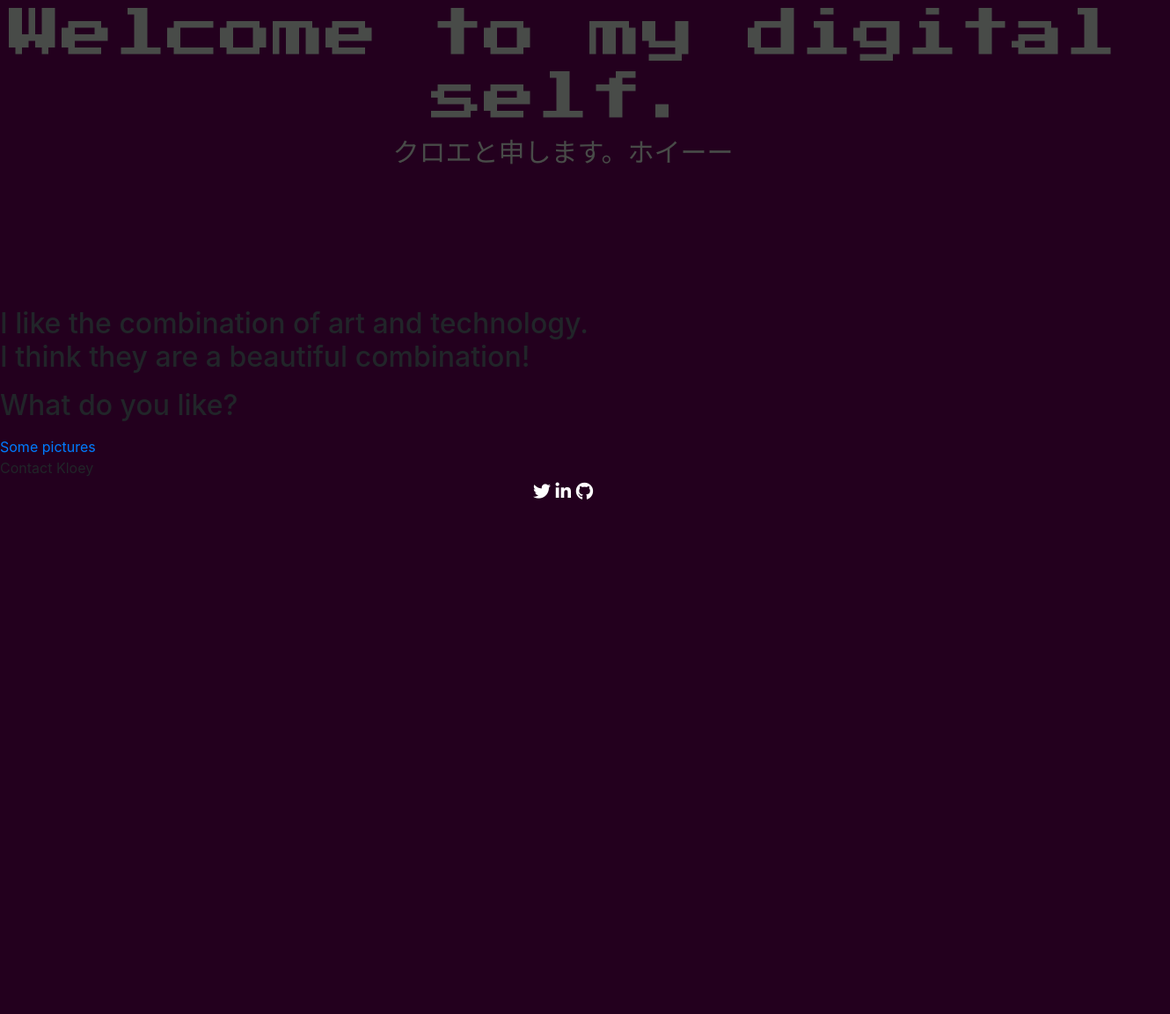
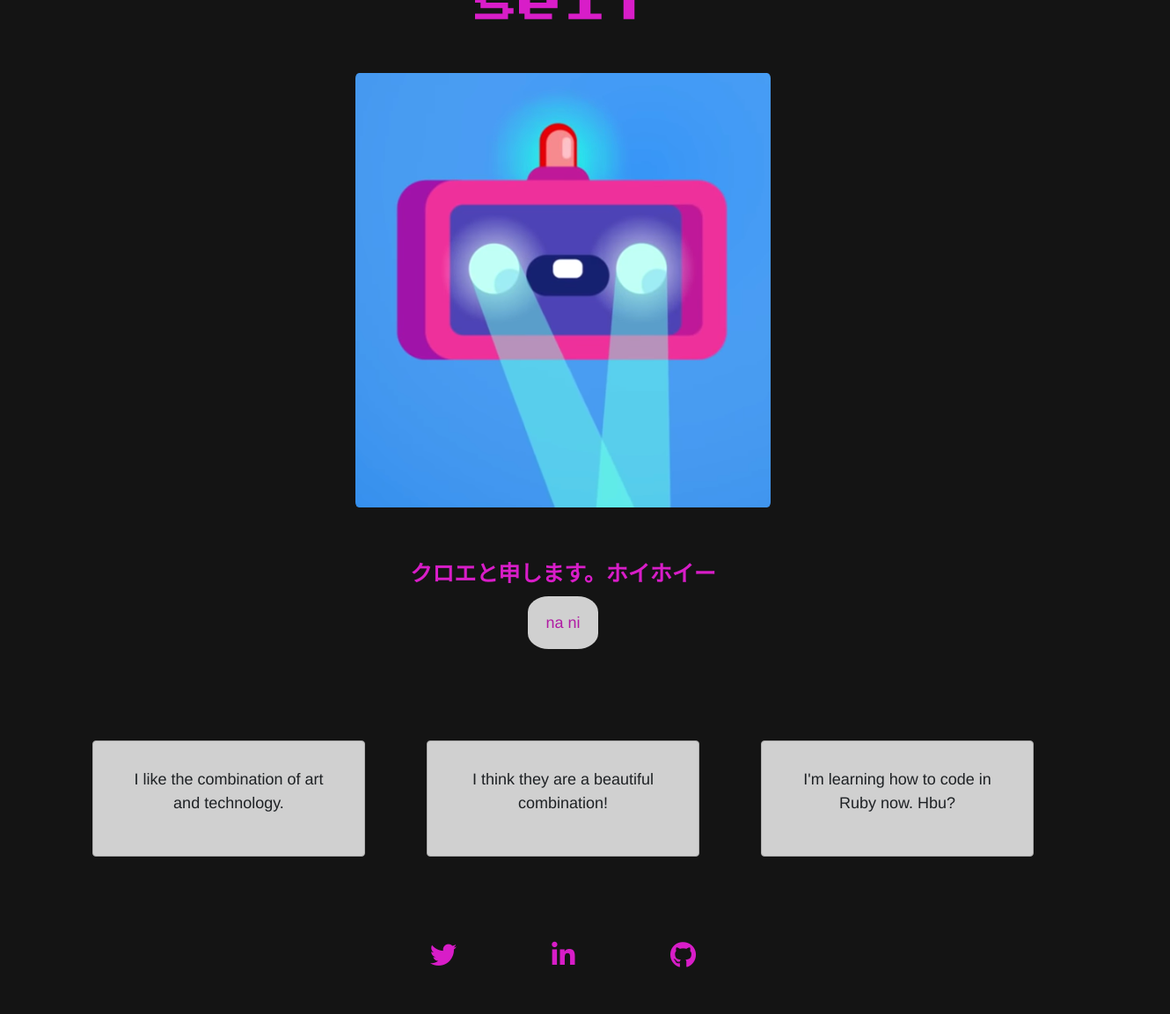
Before and after one commit to kloeyyp/profile, a plain HTML site: page index.html in a window 1280 px wide. Shown: the part 147-1300 px from the top of the page at 88% size, 1330 px wide, since content can reach past the window. Before the commit the page ends 800 px from the top, so only its background shows below. Drawn offline with nearby package versions, Linux system fonts and the light colour scheme; a web font is replaced by a local one.

Commit message:
my profile page

```diff
--- a/index.html
+++ b/index.html
@@ -5,6 +5,7 @@
   <meta charset="utf-8">
   <link rel="stylesheet" href="https://use.fontawesome.com/releases/v5.6.3/css/all.css">
   <link href="https://fonts.googleapis.com/css?family=M+PLUS+1p|Press+Start+2P|Volkhov&display=swap" rel="stylesheet">  <link rel="stylesheet" href="https://stackpath.bootstrapcdn.com/bootstrap/4.3.1/css/bootstrap.min.css" integrity="sha384-ggOyR0iXCbMQv3Xipma34MD+dH/1fQ784/j6cY/iJTQUOhcWr7x9JvoRxT2MZw1T" crossorigin="anonymous">
+  <link rel="stylesheet" href="https://stackpath.bootstrapcdn.com/bootstrap/4.3.1/css/bootstrap.min.css" integrity="sha384-ggOyR0iXCbMQv3Xipma34MD+dH/1fQ784/j6cY/iJTQUOhcWr7x9JvoRxT2MZw1T" crossorigin="anonymous">
   <link rel="icon" href="images/favicon.ico">
   <link rel="stylesheet" href="style.css">
 </head>
@@ -12,30 +13,47 @@
 <body>
 
 <div class="banner">
-    <h1>Welcome to my digital self.</h1>
-    <h3>クロエと申します。ホイーー</h3>
+  <h1>Welcome to my digital self</h1>
+      <img src="images/profile.png" alt="profile picture" class="img-circle">
+  <h3><strong>クロエと申します。ホイホイー</strong></h3>
+  <!-- <p><a href="#about" class="btn btn-primary btn-lg">What is Kloey</a></p> -->
+  <a href="#about" id="btn-blue">
+    na ni
+  </a>
+</div>
+
+  <!-- <a href="#pictures">Some pictures</a> -->
+<section id="about">
+<div class="container">
+  <div class="row">
+   <div class="col-xs-12 col-sm-6 col-md-4">
+      <div class="card">
+        <p>I like the combination of art and technology.</p>
+      </div>
+    </div>
+     <div class="col-xs-12 col-sm-6 col-md-4">
+        <div class="card">
+          <p>I think they are a beautiful combination!</p>
+        </div>
+      </div>
+   <div class="col-xs-12 col-sm-6 col-md-4">
+      <div class="card">
+        <p>I'm learning how to code in Ruby now. Hbu?</p>
+      </div>
+    </div>
   </div>
-
-<h2>I like the combination of art and technology.
-    <p>I think they are a beautiful combination!</p>
-    <p>What do you like?</p>
-</h2>
+</div>
+</section>
 
 
-
-
-<a href="#pictures">Some pictures</a>
-
-<div class="contact">Contact Kloey</div>
-
 <div id="sns-icons">
-    <a href="#">
+    <a href="https://twitter.com/Kloeyyp" target="_blank">
       <i class="fab fa-twitter"></i>
     </a>
-    <a href="#">
+    <a href="https://www.linkedin.com/in/kloeyyap/" target="_blank">
       <i class="fab fa-linkedin-in"></i>
     </a>
-    <a href="#">
+    <a href="https://github.com/kloeyyp" target="_blank">
       <i class="fab fa-github"></i>
     </a>
 </div>
--- a/style.css
+++ b/style.css
@@ -1,29 +1,53 @@
 /*Fonts and Colors Only*/
 
 body {
-  background-color: #23001E;
+  background-color: rgb(20, 20, 20);
+  font-family: Helvetica;
+  font-size: 18px;
 }
 
 .banner {
-  color: rgb(72, 75, 72);
+  color: rgb(216, 29, 200);
   /*background-image: url(images/about.jpg);*/
   background-size: cover;
   text-align: center;
-  padding: 150px 0;
+  padding: 50px 20px;
 }
 
 .banner h1 {
   font-family: 'Press Start 2P', cursive;
-  font-size: 60px;
+  font-size: 50px;
+  margin: -70px;
+  padding: 80px;
 }
 
 .banner h3 {
   font-family: 'M PLUS 1p', sans-serif;
-  font-size: 30px;
+  font-size: 25px;
+  padding: 20px;
 }
 
 
 /*Custom CSS*/
+
+.banner .img-circle {
+  border-radius: 8%;
+  padding: 40px;
+}
+
+.card {
+  text-align: center;
+  background-color: rgb();
+  padding: 30px;
+  border: 1px solid lightgrey;
+  opacity: 0.8;
+  margin: 20px;
+
+}
+
+#about {
+  padding: 50px 20px;
+}
 
 #banner {
   background-image: url(image/banner.jpeg);
@@ -33,16 +57,37 @@ body {
   color: white;
 }
 
+#btn-blue {
+  padding: 20px;
+  margin: 30px;
+  background-color: white;
+  color: rgb(216, 29, 200);
+  border-radius: 30%;
+  width: 100px;
+  height: 40px;
+  text-align: center;
+  opacity: 0.8;
+  transition-duration: 0.4s;
+}
+
+#btn-blue:hover {
+  opacity: 0.7;
+  cursor: pointer;
+  text-decoration: none;
+}
+
 #sns-icons {
   text-align: center;
+  margin: 20px;
 }
 
 #sns-icons a {
-  font-size: 20px;
-  color: white;
+  font-size: 30px;
+  color: rgb(216, 29, 200);
+  padding: 50px;
 }
 
 #sns-icons a:hover {
     text-decoration: none;
-    color: rgb(110, 109, 110);
+    color: rgb(200, 25, 150);
 }
```
Also changed, not shown: images/profile.png (added).
